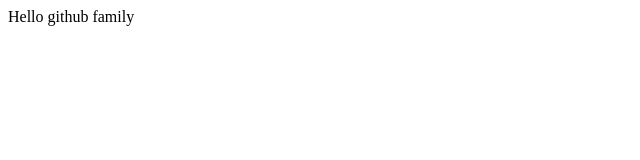
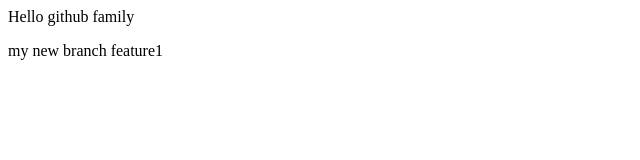
Before and after one commit to Mahendraaiml/Localnew1, a plain HTML site: page index.html in a window 1280 px wide. Shown: the whole page, without its empty margins (0-640 px from the left). Drawn offline with Linux system fonts and the light colour scheme.

Commit message:
Add new feature

```diff
--- a/index.html
+++ b/index.html
@@ -1 +1,2 @@
 <P> Hello github family</P>
+<p> my new branch feature1</p>
```
